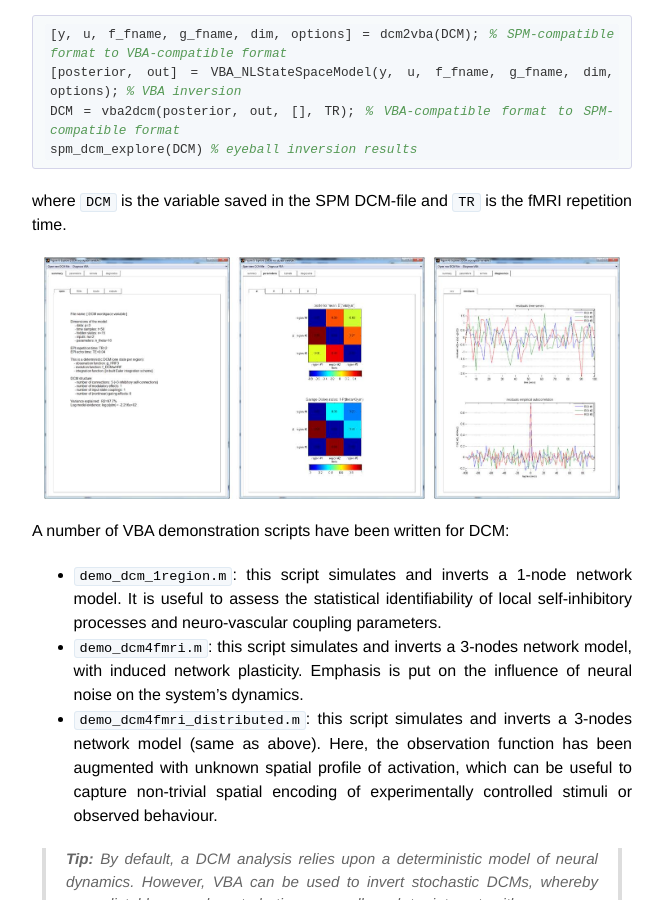
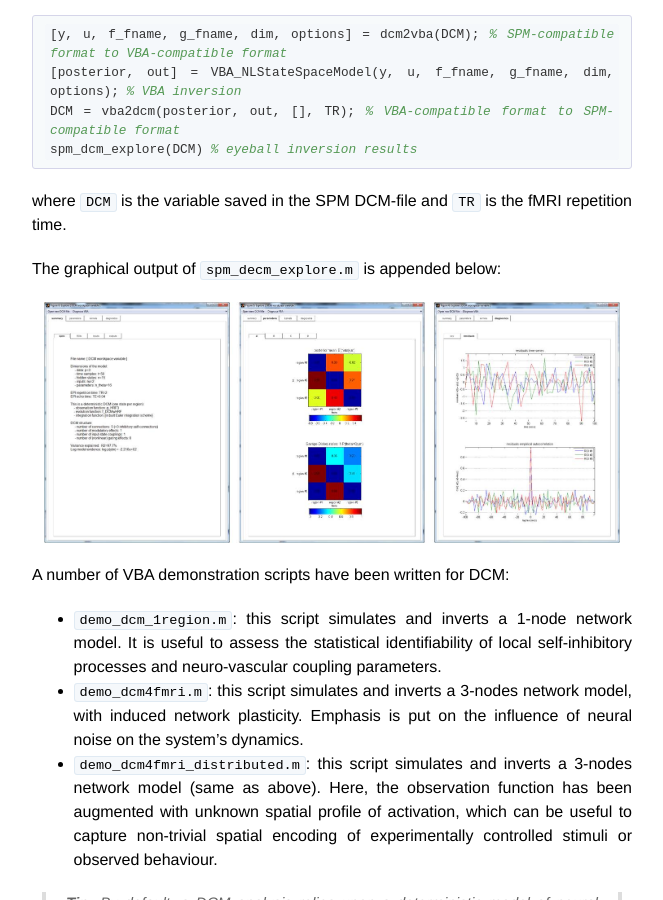
Before and after one commit to MBB-team/VBA-toolbox, a Jekyll site: the page built from _wiki/dcm.md, in a window 1280 px wide and 900 px high, scrolled down 977 px. Shown: the whole window, without its empty margins (308-971 px from the left). Built offline with Jekyll 4.4.1, drawn with Linux system fonts in a browser that asks for light colours; nearby versions of some CDN libraries.

Commit message:
Update dcm.md

```diff
--- a/_wiki/dcm.md
+++ b/_wiki/dcm.md
@@ -24,6 +24,8 @@ spm_dcm_explore(DCM) % eyeball inversion results
 
 where `DCM` is the variable saved in the SPM DCM-file and `TR` is the fMRI repetition time.
 
+The graphical output of `spm_decm_explore.m` is appended below:
+
 ![]({{ site.baseurl }}/images/wiki/tabs/dcm1.jpg)
 
 A number of VBA demonstration scripts have been written for DCM:
```
